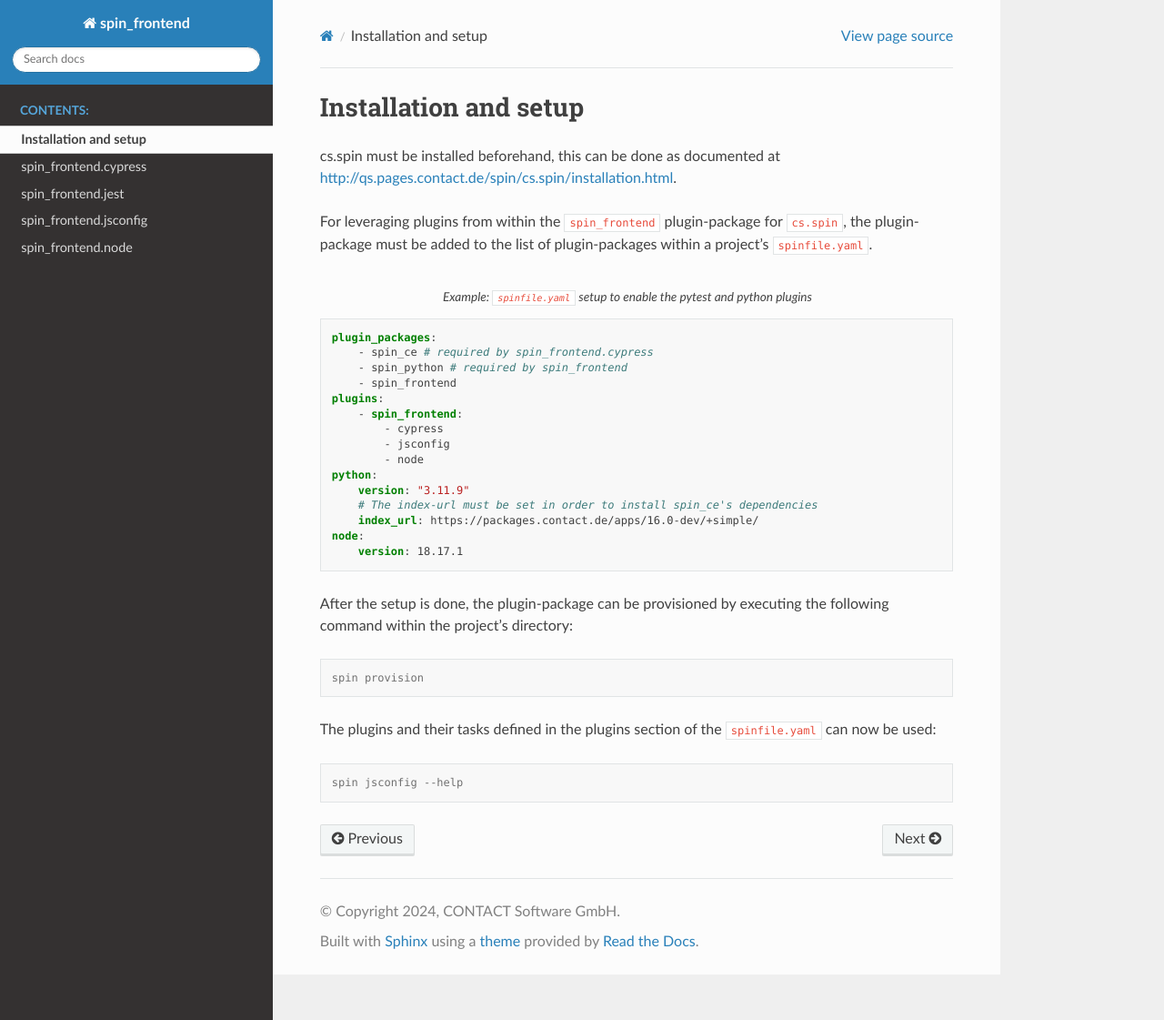
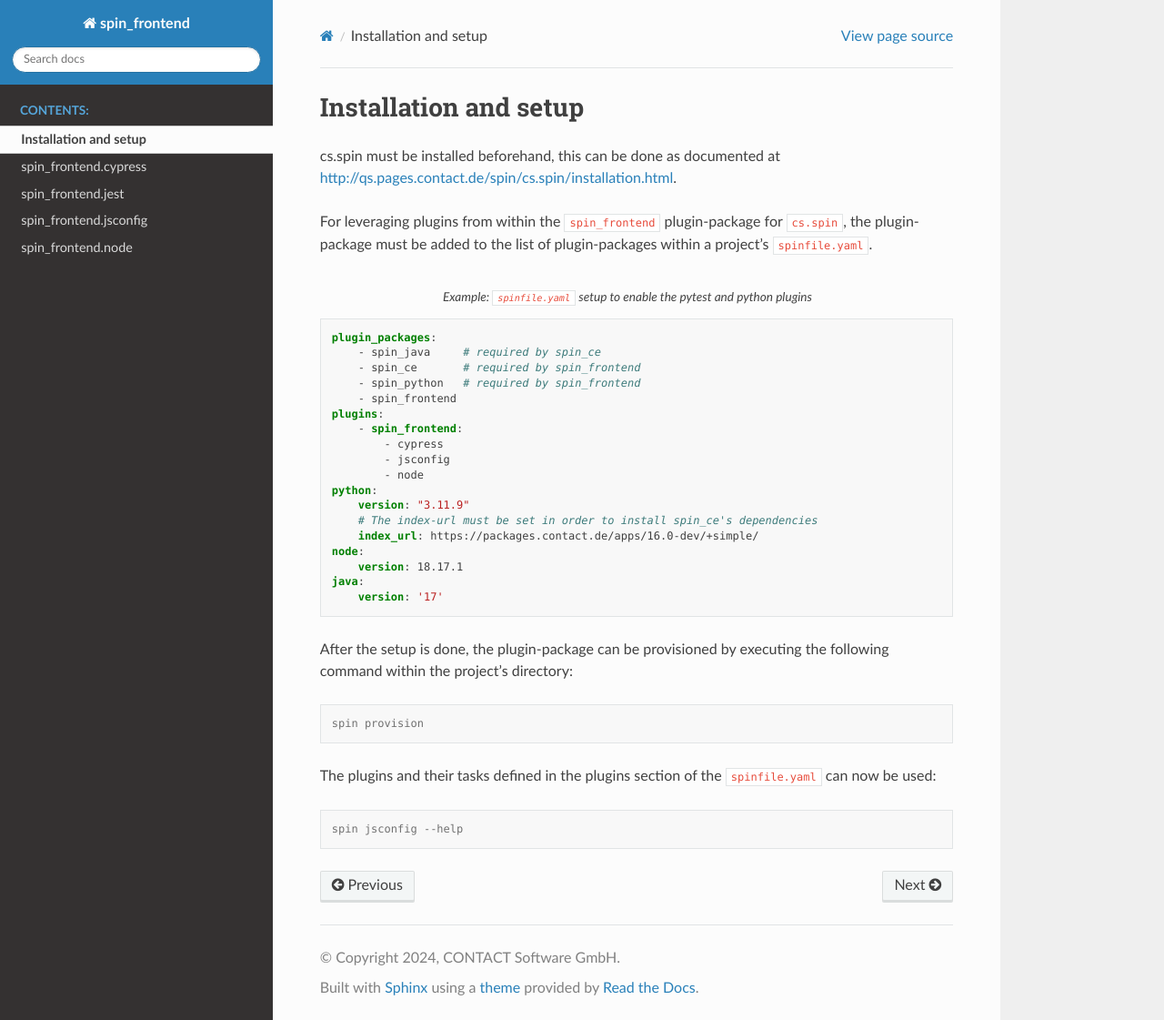
Before and after one commit to cslab/csspin-frontend, a Sphinx documentation site: the page built from doc/installation.rst, in a window 1280 px wide and 1121 px high. Shown: the whole window at 91% size. Built offline with Sphinx 7.4.7 and the Read the Docs theme 3.1.0, drawn with Linux system fonts in a browser that asks for light colours.

Commit message:
Resolve "doc: spin_java dependency is missing"

```diff
--- a/doc/installation.rst
+++ b/doc/installation.rst
@@ -18,8 +18,9 @@ within a project's ``spinfile.yaml``.
     :caption: Example: ``spinfile.yaml`` setup to enable the pytest and python plugins
 
     plugin_packages:
-        - spin_ce # required by spin_frontend.cypress
-        - spin_python # required by spin_frontend
+        - spin_java     # required by spin_ce
+        - spin_ce       # required by spin_frontend
+        - spin_python   # required by spin_frontend
         - spin_frontend
     plugins:
         - spin_frontend:
@@ -32,6 +33,8 @@ within a project's ``spinfile.yaml``.
         index_url: https://packages.contact.de/apps/16.0-dev/+simple/
     node:
         version: 18.17.1
+    java:
+        version: '17'
 
 After the setup is done, the plugin-package can be provisioned by executing the
 following command within the project's directory:
--- a/doc/plugins/cypress.rst
+++ b/doc/plugins/cypress.rst
@@ -26,7 +26,8 @@ must at least contain the following configuration.
     :caption: Minimal configuration of ``spinfile.yaml`` to use ``spin_frontend.cypress``
 
     plugin_packages:
-        - spin_ce # required for creating a CE instance
+        - spin_java     # required by spin_ce
+        - spin_ce       # required for creating a CE instance
         - spin_python
         - spin_frontend
     plugins:
@@ -36,6 +37,8 @@ must at least contain the following configuration.
         index_url: <the index URL to retrieve cs.platform as dependency of spin_ce>
     node:
         version: '18.17.1'
+    java:
+        version: '17'
 
 The provisioning of the required virtual environment as well as the plugins
 dependencies can be done via the well-known ``spin provision``-command.
--- a/doc/plugins/jest.rst
+++ b/doc/plugins/jest.rst
@@ -29,6 +29,7 @@ must at least contain the following configuration.
     :caption: Minimal configuration of ``spinfile.yaml`` to use ``spin_frontend.jsconfig``
 
     plugin_packages:
+        - spin_java     # required by spin_ce
         - spin_ce
         - spin_frontend
         - spin_python
@@ -40,6 +41,8 @@ must at least contain the following configuration.
         index_url: https://packages.contact.de/apps/16.0-dev/+simple/
     node:
         version: '18.20.0'
+    java:
+        version: '17'
 
 The provisioning of the required virtual environment as well as the plugins
 dependencies can be done via the well-known ``spin provision``-command.
```
